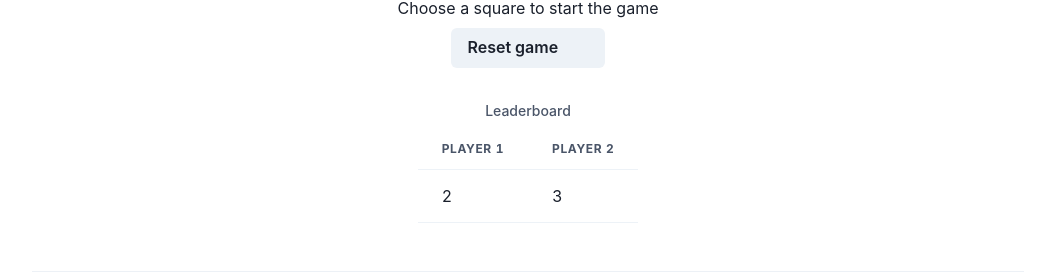
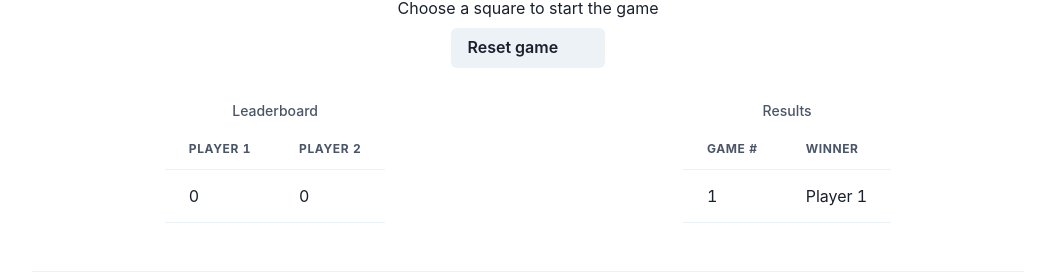
Before and after one commit to syedtaqi95/tictactoe, a React (Create React App) app: page / in a window 1280 px wide. Shown: the part 600-873 px from the top of the page, without its empty margins (112-1167 px from the left). Built offline with nearby package versions, Linux system fonts and the light colour scheme; some icons are missing.

Commit message:
Implemented a working leaderboard

```diff
--- a/src/components/GameContainer/GameContainer.tsx
+++ b/src/components/GameContainer/GameContainer.tsx
@@ -4,6 +4,8 @@ import { Text, VStack, Grid, GridItem, Flex } from "@chakra-ui/react";
 import { GameState, SquareState, SquareFill } from "types";
 import TextIconButton from "components/TextIconButton";
 import Leaderboard from "components/Leaderboard";
+import GameResults from "components/GameResults";
+import useLocalStorage from "hooks/useLocalStorage";
 
 const GameContainer = () => {
   const boardLen = 3;
@@ -18,6 +20,12 @@ const GameContainer = () => {
   );
   const [winner, setWinner] = useState<null | 1 | 2>(null);
   const remainingMoves = useRef(boardLen * boardLen);
+
+  // Local storage - previous leaderboard and results
+  const [leaderboard, setLeaderboard] = useLocalStorage("leaderboard", {
+    p1: 0,
+    p2: 0,
+  });
 
   // checks if there is a winner, sets the winning player and colours the winning squares
   const findWinner: (newBoardState: SquareState[]) => boolean = (
@@ -88,7 +96,7 @@ const GameContainer = () => {
   };
 
   // Reset button handler
-  const handleResetGame: () => void = () => {
+  const handleResetGame = () => {
     setGameState(GameState.Initial);
     setBoardState(
       Array(boardLen * boardLen).fill({
@@ -98,6 +106,13 @@ const GameContainer = () => {
     );
     setWinner(null);
     remainingMoves.current = boardLen * boardLen;
+  };
+
+  const handleAddToLeaderboard = () => {
+    let newLeaderboard = { ...leaderboard };
+    winner === 1 ? newLeaderboard.p1++ : newLeaderboard.p2++;
+    setLeaderboard(newLeaderboard);
+    handleResetGame();
   };
 
   const displayGameStatus: () => string = () => {
@@ -148,15 +163,19 @@ const GameContainer = () => {
       {/* Add to leaderboard button */}
       {winner ? (
         <TextIconButton
-          handleClick={() => console.log("clicked")}
+          handleClick={handleAddToLeaderboard}
           text="Add to leaderboard "
           icon="carbon:save"
         />
       ) : null}
 
+      {/* Leaderboard and Results */}
       <Flex w="100%" direction="row" wrap="wrap" justify="space-around" gap={8}>
-        {/* Leaderboard */}
-        <Leaderboard />
+        <Leaderboard
+          player1Score={leaderboard.p1}
+          player2Score={leaderboard.p2}
+        />
+        <GameResults />
       </Flex>
     </VStack>
   );
--- /dev/null
+++ b/src/components/GameResults/GameResults.tsx
@@ -0,0 +1,35 @@
+import React from "react";
+import {
+  TableContainer,
+  Table,
+  TableCaption,
+  Thead,
+  Tr,
+  Th,
+  Tbody,
+  Td,
+} from "@chakra-ui/react";
+
+const GameResults = () => {
+  return (
+    <TableContainer>
+      <Table variant="simple">
+        <TableCaption placement="top">Results</TableCaption>
+        <Thead>
+          <Tr>
+            <Th>Game #</Th>
+            <Th>Winner</Th>
+          </Tr>
+        </Thead>
+        <Tbody>
+          <Tr>
+            <Td>1</Td>
+            <Td>Player 1</Td>
+          </Tr>
+        </Tbody>
+      </Table>
+    </TableContainer>
+  );
+};
+
+export default GameResults;
--- /dev/null
+++ b/src/components/GameResults/index.ts
@@ -0,0 +1 @@
+export { default } from './GameResults';
--- a/src/components/Leaderboard/Leaderboard.tsx
+++ b/src/components/Leaderboard/Leaderboard.tsx
@@ -10,7 +10,13 @@ import {
 } from "@chakra-ui/react";
 import React from "react";
 
-const Leaderboard = () => {
+const Leaderboard = ({
+  player1Score,
+  player2Score,
+}: {
+  player1Score: number;
+  player2Score: number;
+}) => {
   return (
     <TableContainer>
       <Table variant="simple">
@@ -23,8 +29,8 @@ const Leaderboard = () => {
         </Thead>
         <Tbody>
           <Tr>
-            <Td>2</Td>
-            <Td>3</Td>
+            <Td>{player1Score}</Td>
+            <Td>{player2Score}</Td>
           </Tr>
         </Tbody>
       </Table>
--- a/src/hooks/useLocalStorage.ts
+++ b/src/hooks/useLocalStorage.ts
@@ -2,15 +2,19 @@ import { useEffect, useState } from "react";
 
 const useLocalStorage: (
   key: string,
-  defaultValue: string
-) => (string | React.Dispatch<React.SetStateAction<string>>)[] = (
+  defaultValue: any
+) => (any | React.Dispatch<React.SetStateAction<any>>)[] = (
   key,
   defaultValue
 ) => {
-  const [value, setValue] = useState<string>(() => {
+  const [value, setValue] = useState<any>(() => {
     // retrieve value from localStorage
-    const saved = JSON.parse(localStorage.getItem(key) || "");
-    return saved || defaultValue;
+    try {
+      const saved = JSON.parse(localStorage.getItem(key) || "");
+      return saved;
+    } catch (e) {
+      return defaultValue;
+    }
   });
 
   useEffect(() => {
```
